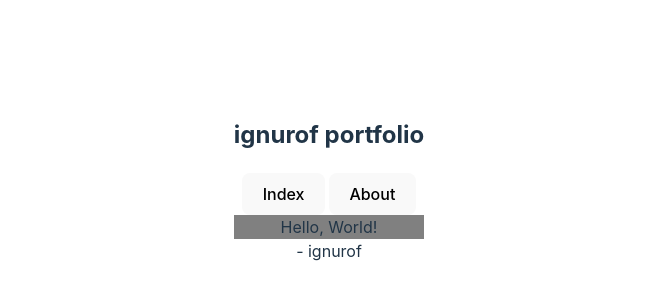
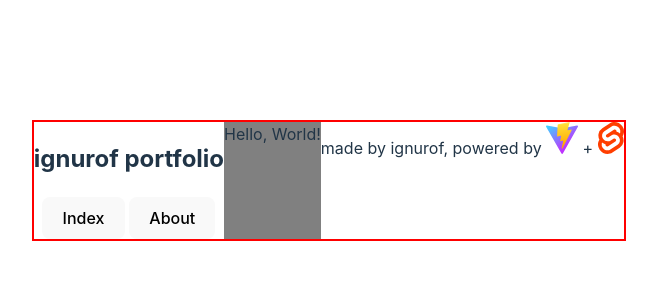
Before and after one commit to ignurof/portfolio-vite-svelte, a Svelte app: page / in a window 1280 px wide. Shown: the part 220-520 px from the top of the page, without its empty margins (311-968 px from the left). Built offline with nearby package versions, Linux system fonts and the light colour scheme.

Commit message:
setup for styling

```diff
--- a/src/App.svelte
+++ b/src/App.svelte
@@ -1,8 +1,6 @@
 <script>
-	// Example imports
-	//import svelteLogo from './assets/svelte.svg'
-	//import viteLogo from '/vite.svg'
-	//import Counter from './lib/Counter.svelte'
+	import svelteLogo from './assets/svelte.svg'
+	import viteLogo from '/vite.svg'
 	import Index from './pages/Index.svelte'
 	import About from './pages/About.svelte'
 
@@ -43,12 +41,29 @@
 	</div>
 
 	<footer>
-		- ignurof
+		made by ignurof, powered by <img src={viteLogo} /> + <img src={svelteLogo} />
 	</footer>
 </main>
 
 <style>
+	main {
+		display: flex;
+		border: 2px solid red;
+	}
+
+	header {
+
+	}
+
+	nav {
+
+	}
+
 	.active-page {
 		background-color: gray;
 	}
+
+	footer {
+
+	}
 </style>
--- a/src/app.css
+++ b/src/app.css
@@ -2,6 +2,7 @@
   font-family: Inter, system-ui, Avenir, Helvetica, Arial, sans-serif;
   line-height: 1.5;
   font-weight: 400;
+  font-size: 16px;
 
   color-scheme: light dark;
   color: rgba(255, 255, 255, 0.87);
```
